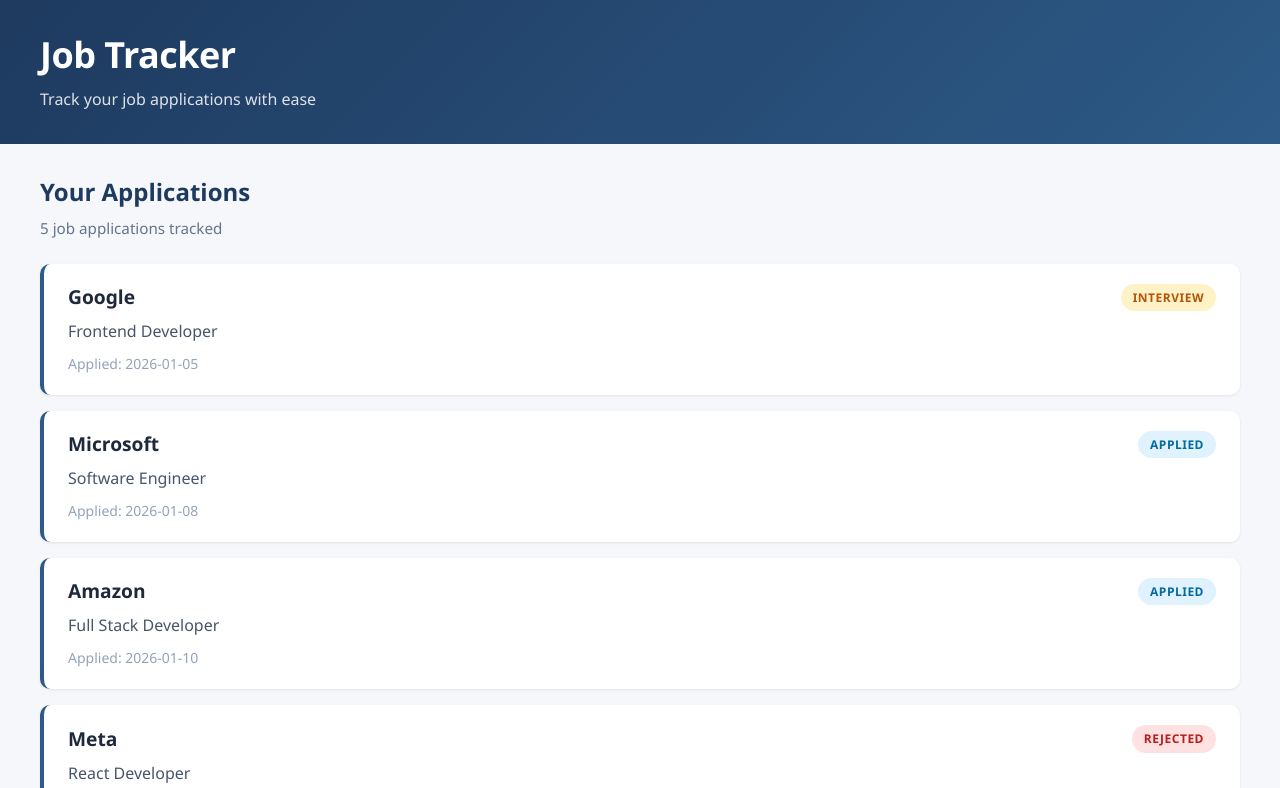
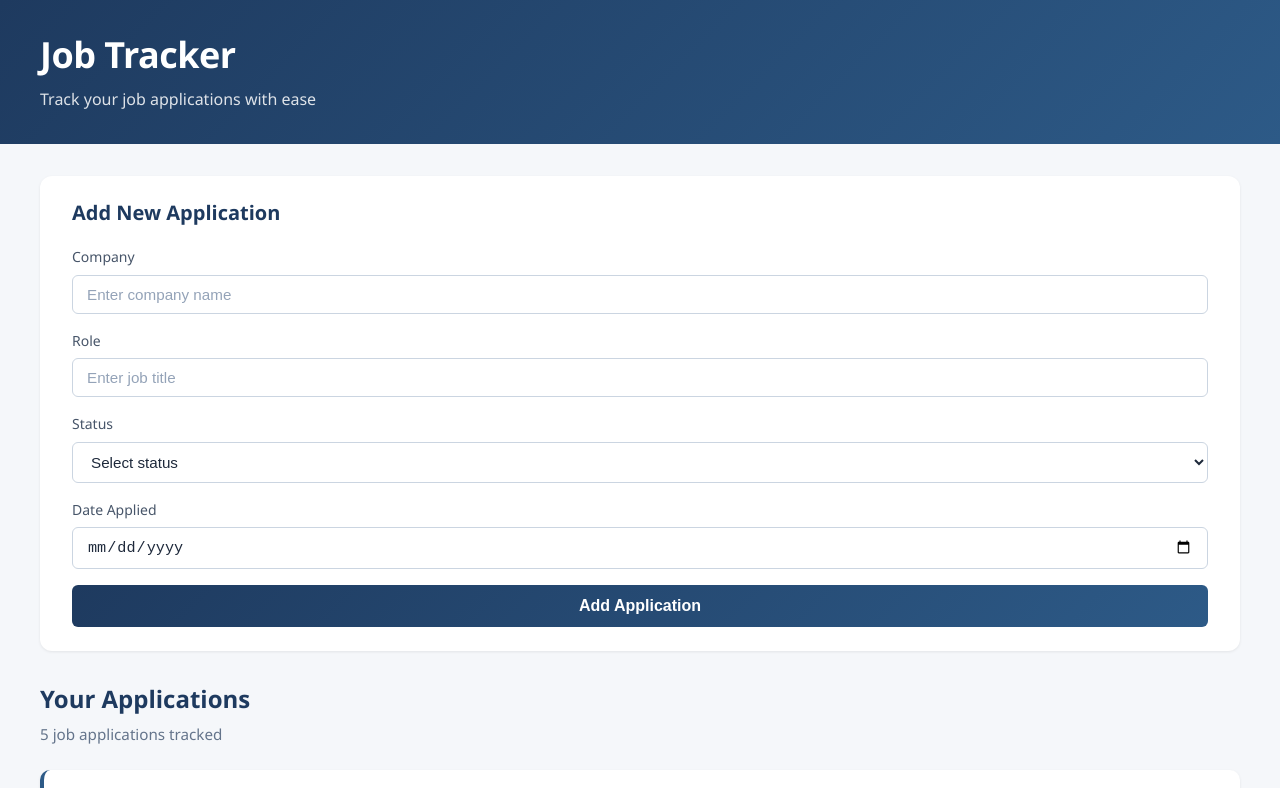
Before and after one commit to navaneeth-algorithm/build-your-job-search-command-center-a-personalized-roadmap-to-a-job-application-tracker, a React (Vite) app: page / in a window 1280 px wide. Shown: the top 788 px of the page. Built offline with nearby package versions, Linux system fonts and the light colour scheme.

Commit message:
Add ApplicationForm component with input fields for company, role, status, and date

```diff
--- a/src/App.css
+++ b/src/App.css
@@ -44,7 +44,81 @@
   margin: 0 auto;
 }
 
-.applications-container h2 {
+/* Application Form Styles */
+.application-form {
+  background: #ffffff;
+  border-radius: 12px;
+  padding: 1.5rem 2rem;
+  box-shadow: 0 1px 3px rgba(0, 0, 0, 0.08);
+  margin-bottom: 2rem;
+}
+
+.application-form h3 {
+  margin: 0 0 1.25rem;
+  font-size: 1.25rem;
+  color: #1e3a5f;
+  font-weight: 600;
+}
+
+.form-group {
+  margin-bottom: 1rem;
+}
+
+.form-group label {
+  display: block;
+  margin-bottom: 0.375rem;
+  font-size: 0.875rem;
+  font-weight: 500;
+  color: #475569;
+}
+
+.form-group input,
+.form-group select {
+  width: 100%;
+  padding: 0.625rem 0.875rem;
+  font-size: 0.95rem;
+  border: 1px solid #cbd5e1;
+  border-radius: 6px;
+  background-color: #ffffff;
+  color: #1e293b;
+  transition: border-color 0.2s ease, box-shadow 0.2s ease;
+}
+
+.form-group input:focus,
+.form-group select:focus {
+  outline: none;
+  border-color: #2d5a87;
+  box-shadow: 0 0 0 3px rgba(45, 90, 135, 0.1);
+}
+
+.form-group input::placeholder {
+  color: #94a3b8;
+}
+
+.submit-btn {
+  width: 100%;
+  padding: 0.75rem 1.5rem;
+  font-size: 1rem;
+  font-weight: 600;
+  color: #ffffff;
+  background: linear-gradient(135deg, #1e3a5f 0%, #2d5a87 100%);
+  border: none;
+  border-radius: 6px;
+  cursor: pointer;
+  transition: transform 0.15s ease, box-shadow 0.15s ease;
+}
+
+.submit-btn:hover {
+  transform: translateY(-1px);
+  box-shadow: 0 4px 12px rgba(30, 58, 95, 0.3);
+}
+
+.submit-btn:active {
+  transform: translateY(0);
+}
+
+/* Applications Section */
+.applications-section h2 {
   margin: 0 0 0.5rem;
   font-size: 1.5rem;
   color: #1e3a5f;
--- /dev/null
+++ b/src/components/ApplicationForm.jsx
@@ -0,0 +1,56 @@
+function ApplicationForm() {
+  return (
+    <form className="application-form">
+      <h3>Add New Application</h3>
+
+      <div className="form-group">
+        <label htmlFor="company">Company</label>
+        <input
+          type="text"
+          id="company"
+          name="company"
+          placeholder="Enter company name"
+          required
+        />
+      </div>
+
+      <div className="form-group">
+        <label htmlFor="role">Role</label>
+        <input
+          type="text"
+          id="role"
+          name="role"
+          placeholder="Enter job title"
+          required
+        />
+      </div>
+
+      <div className="form-group">
+        <label htmlFor="status">Status</label>
+        <select id="status" name="status" required>
+          <option value="">Select status</option>
+          <option value="Applied">Applied</option>
+          <option value="Interview">Interview</option>
+          <option value="Offer">Offer</option>
+          <option value="Rejected">Rejected</option>
+        </select>
+      </div>
+
+      <div className="form-group">
+        <label htmlFor="dateApplied">Date Applied</label>
+        <input
+          type="date"
+          id="dateApplied"
+          name="dateApplied"
+          required
+        />
+      </div>
+
+      <button type="submit" className="submit-btn">
+        Add Application
+      </button>
+    </form>
+  )
+}
+
+export default ApplicationForm
--- a/src/components/MainContent.jsx
+++ b/src/components/MainContent.jsx
@@ -1,7 +1,12 @@
+import ApplicationForm from './ApplicationForm'
+
 function MainContent({ applications }) {
   return (
     <main className="main-content">
       <div className="applications-container">
+        <ApplicationForm />
+
+        <section className="applications-section">
           <h2>Your Applications</h2>
           <p className="applications-count">{applications.length} job applications tracked</p>
 
@@ -19,6 +24,7 @@
               </li>
             ))}
           </ul>
+        </section>
       </div>
     </main>
   )
```
Lines whose indentation alone changed are shown as unchanged.
